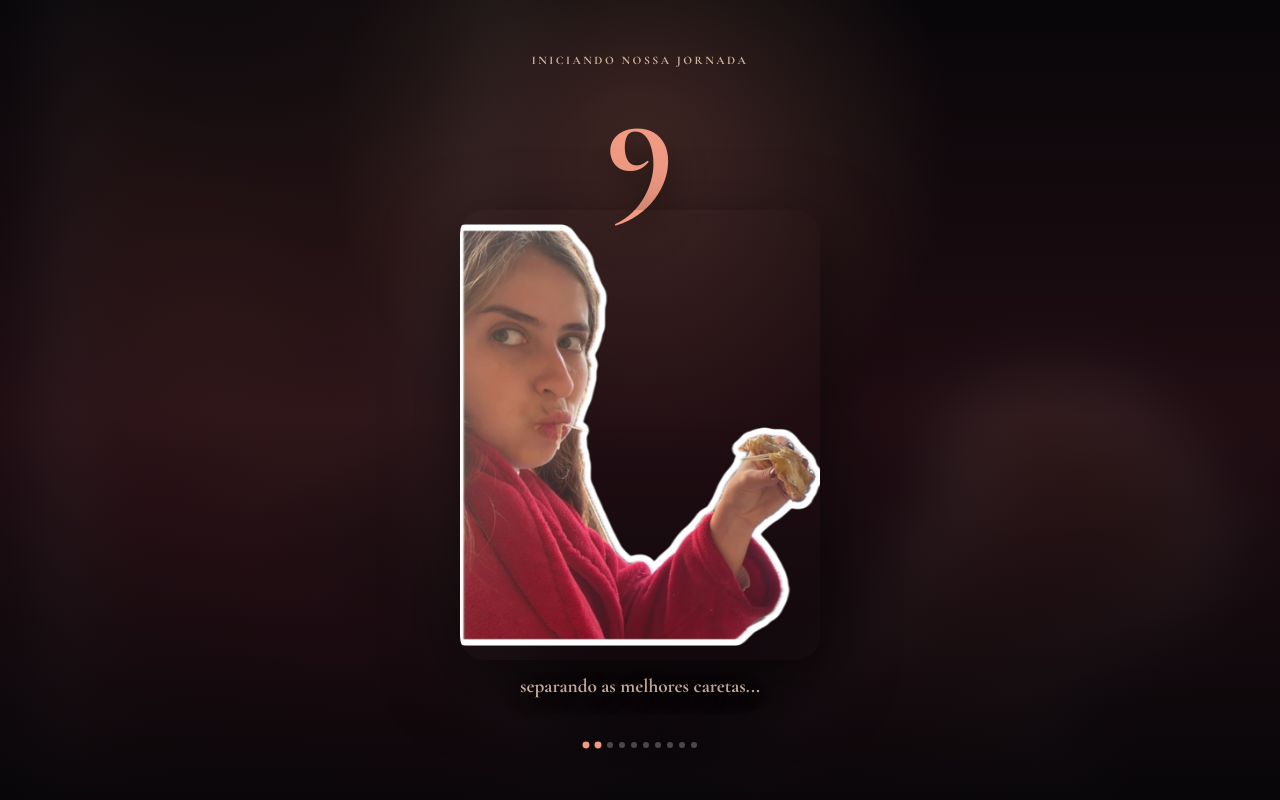
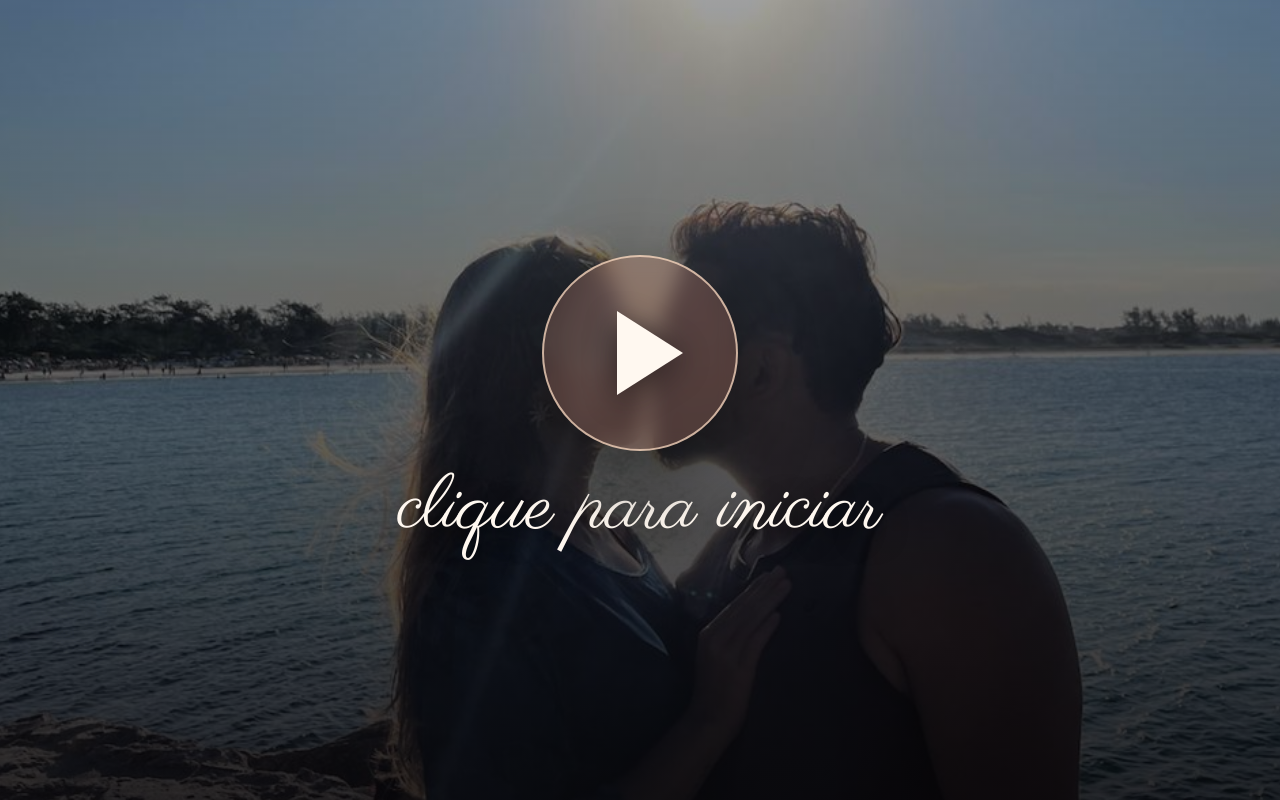
Before and after one commit to bruno-bert/valentines, a Next.js app in the folder apps/landing/: page / in a window 1280 px wide. Built offline with nearby package versions, Linux system fonts and the light colour scheme.

Commit message:
feat: add play button for first interaction

```diff
--- a/apps/landing/src/app/globals.css
+++ b/apps/landing/src/app/globals.css
@@ -485,6 +485,90 @@ body {
   white-space: nowrap;
 }
 
+.romantic-start-gate {
+  position: relative;
+  display: grid;
+  min-height: 100dvh;
+  width: 100%;
+  place-items: center;
+  overflow: hidden;
+  padding: max(24px, env(safe-area-inset-top)) max(20px, env(safe-area-inset-right))
+    max(24px, env(safe-area-inset-bottom)) max(20px, env(safe-area-inset-left));
+  background: #080609;
+  color: #fff8f0;
+  isolation: isolate;
+}
+
+.romantic-start-gate-background {
+  position: absolute;
+  inset: 0;
+  z-index: -1;
+  background:
+    linear-gradient(180deg, rgba(8, 6, 9, 0.38), rgba(8, 6, 9, 0.86)),
+    url("/assets/photos/00-first-page.jpeg") center / cover no-repeat;
+  filter: saturate(1.06);
+  transform: scale(1.02);
+}
+
+.romantic-start-button {
+  display: inline-flex;
+  min-width: min(360px, calc(100vw - 56px));
+  flex-direction: column;
+  align-items: center;
+  gap: 22px;
+  border: 0;
+  background: transparent;
+  color: inherit;
+  cursor: pointer;
+  font-family: var(--romantic-serif);
+  text-align: center;
+  text-shadow: 0 8px 28px rgba(0, 0, 0, 0.72);
+}
+
+.romantic-start-button:focus-visible {
+  outline: 2px solid rgba(255, 236, 224, 0.94);
+  outline-offset: 8px;
+}
+
+.romantic-start-play {
+  position: relative;
+  display: grid;
+  width: clamp(132px, 38vw, 196px);
+  aspect-ratio: 1;
+  place-items: center;
+  border: 2px solid rgba(255, 224, 198, 0.72);
+  border-radius: 999px;
+  background: rgba(216, 137, 112, 0.24);
+  box-shadow: 0 26px 80px rgba(0, 0, 0, 0.48);
+  backdrop-filter: blur(10px);
+  transition: transform 180ms ease, background 180ms ease, border-color 180ms ease;
+}
+
+.romantic-start-play::before {
+  width: 0;
+  height: 0;
+  margin-left: 10%;
+  border-bottom: clamp(28px, 8vw, 42px) solid transparent;
+  border-left: clamp(44px, 13vw, 66px) solid #fff8f0;
+  border-top: clamp(28px, 8vw, 42px) solid transparent;
+  content: "";
+  filter: drop-shadow(0 7px 16px rgba(0, 0, 0, 0.42));
+}
+
+.romantic-start-button:hover .romantic-start-play,
+.romantic-start-button:focus-visible .romantic-start-play {
+  border-color: rgba(255, 248, 240, 0.96);
+  background: rgba(216, 137, 112, 0.34);
+  transform: scale(1.04);
+}
+
+.romantic-start-text {
+  color: #fff8f0;
+  font-family: var(--romantic-script);
+  font-size: clamp(2.4rem, 12vw, 4.8rem);
+  line-height: 0.95;
+}
+
 .romantic-hero-reference {
   position: relative;
   width: 100%;
@@ -650,6 +734,11 @@ body {
   padding: 0;
   transform: translateX(-50%);
   backdrop-filter: blur(12px);
+}
+
+.is-start-slide .romantic-music-status,
+.is-countdown-slide .romantic-music-status {
+  display: none;
 }
 
 .romantic-music-bars {
--- a/apps/landing/src/components/RomanticJourney.tsx
+++ b/apps/landing/src/components/RomanticJourney.tsx
@@ -45,6 +45,7 @@ function getSlideShellClass(slideType: Slide["type"]) {
 }
 
 export function RomanticJourney({ slides = romanticJourneySlides }: RomanticJourneyProps) {
+  const [hasStarted, setHasStarted] = useState(false);
   const [currentIndex, setCurrentIndex] = useState(0);
   const [touchStartX, setTouchStartX] = useState<number | null>(null);
   const totalSlides = slides.length;
@@ -98,6 +99,24 @@ export function RomanticJourney({ slides = romanticJourneySlides }: RomanticJour
 
   if (!currentSlide) {
     return null;
+  }
+
+  if (!hasStarted) {
+    return (
+      <main className="romantic-journey is-start-slide">
+        <section className="romantic-start-gate" aria-label="Iniciar jornada">
+          <div className="romantic-start-gate-background" aria-hidden="true" />
+          <button
+            className="romantic-start-button"
+            type="button"
+            onClick={() => setHasStarted(true)}
+          >
+            <span className="romantic-start-play" aria-hidden="true" />
+            <span className="romantic-start-text">clique para iniciar</span>
+          </button>
+        </section>
+      </main>
+    );
   }
 
   const handleTouchEnd = (event: React.TouchEvent<HTMLElement>) => {
```
Also changed, not shown: 1 other file (tests, documents, lock files or other folders).
